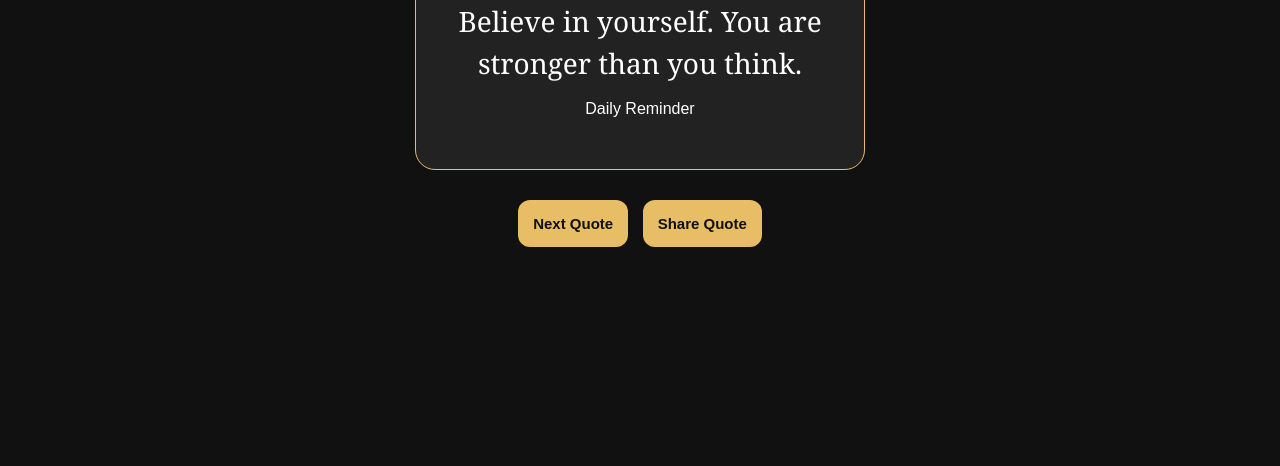
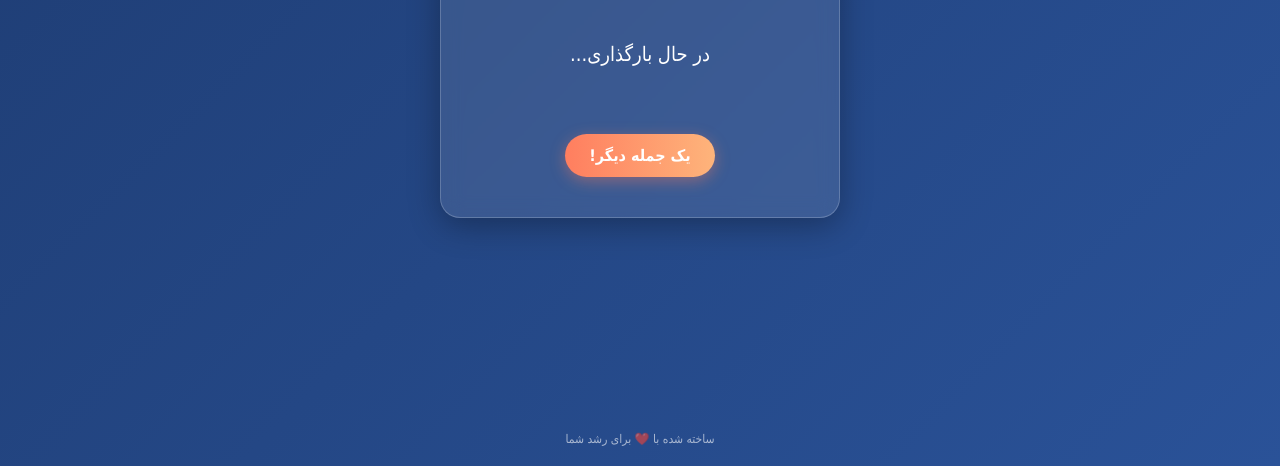
Before and after one commit to raziqchina-svg/daily-motivation, a plain HTML site: page index.html in a window 1280 px wide. Shown: the part 334-800 px from the top of the page. Drawn offline with Linux system fonts and the light colour scheme.

Commit message:
Update index.html

```diff
--- a/index.html
+++ b/index.html
@@ -1,96 +1,106 @@
-
 <!DOCTYPE html>
-<html lang="en">
+<html lang="fa" dir="rtl">
 <head>
     <meta charset="UTF-8">
-<meta name="viewport" content="width=device-width, initial-scale=1">
-<meta name="theme-color" content="#111111">
+    <meta name="viewport" content="width=device-width, initial-scale=1.0, maximum-scale=1.0, user-scalable=no">
+    <title>انگیزه روزانه | Daily Motivation</title>
+
+    <!-- اتصال به فایل PWA (بعدا کاملش می‌کنیم) -->
     <link rel="manifest" href="manifest.json">
-<title>Daily Motivation</title>
+
     <style>
+        /* استایل‌های کلی */
+        * {
+            box-sizing: border-box;
+            margin: 0;
+            padding: 0;
+            font-family: 'Vazirmatn', Tahoma, sans-serif;
+        }
+
         body {
-  margin: 0;
-  min-height: 100vh;
+            background: linear-gradient(135deg, #1e3c72 0%, #2a5298 100%);
+            color: white;
+            height: 100vh;
             display: flex;
+            flex-direction: column;
+            align-items: center;
             justify-content: center;
+            text-align: center;
+            padding: 20px;
+        }
+
+        /* کارت اصلی */
+        .card {
+            background: rgba(255, 255, 255, 0.1);
+            backdrop-filter: blur(10px);
+            -webkit-backdrop-filter: blur(10px);
+            border: 1px solid rgba(255, 255, 255, 0.2);
+            border-radius: 20px;
+            padding: 40px 20px;
+            width: 100%;
+            max-width: 400px;
+            box-shadow: 0 8px 32px 0 rgba(0, 0, 0, 0.3);
+        }
+
+        h1 {
+            font-size: 24px;
+            margin-bottom: 20px;
+            font-weight: bold;
+        }
+
+        /* محل نمایش جمله انگیزشی */
+        #quote-text {
+            font-size: 20px;
+            line-height: 1.6;
+            min-height: 100px;
+            display: flex;
             align-items: center;
-  background: #111;
+            justify-content: center;
+            transition: opacity 0.5s ease;
+        }
+
+        /* دکمه تغییر جمله */
+        button {
+            background: #ff7e5f;
+            background: linear-gradient(to right, #ff7e5f, #feb47b);
             color: white;
-  font-family: Arial, sans-serif;
-  text-align: center;
+            border: none;
+            padding: 12px 24px;
+            border-radius: 50px;
+            font-size: 16px;
+            font-weight: bold;
+            cursor: pointer;
+            margin-top: 30px;
+            box-shadow: 0 4px 15px rgba(255, 126, 95, 0.4);
+            transition: transform 0.2s, box-shadow 0.2s;
         }
-main {
-  width: 88%;
-  max-width: 450px;
+
+        button:active {
+            transform: scale(0.95);
         }
-h1 { color: #e7bd65; }
-.card {
-  background: #222;
-  border: 1px solid #e7bd65;
-  border-radius: 20px;
-  padding: 35px 20px;
-  margin: 25px 0;
-}
-#quote {
-  font-family: Georgia, serif;
-  font-size: 28px;
-  line-height: 1.5;
-}
-button {
-  background: #e7bd65;
-  color: #111;
-  border: none;
-  border-radius: 12px;
-  padding: 15px;
-  margin: 5px;
-  font-size: 15px;
-  font-weight: bold;
+
+        /* فوتر */
+        footer {
+            position: absolute;
+            bottom: 20px;
+            font-size: 12px;
+            opacity: 0.6;
         }
     </style>
 </head>
 <body>
-<main>
-<h1>DAILY MOTIVATION</h1>
+
     <div class="card">
-  <div id="quote">Believe in yourself. You are stronger than you think.</div>
-  <p id="author">Daily Reminder</p>
+        <h1>✨ انگیزه روزانه ✨</h1>
+
+        <!-- متن جمله اینجا قرار می‌گیرد -->
+        <p id="quote-text">در حال بارگذاری...</p>
+
+        <!-- دکمه تعویض -->
+        <button onclick="getNewQuote()">یک جمله دیگر!</button>
     </div>
-<button onclick="nextQuote()">Next Quote</button>
-<button onclick="shareQuote()">Share Quote</button>
-</main>
 
-<script>
-const quotes = [
-"Believe in yourself. You are stronger than you think.",
-"Your future is created by what you do today.",
-"Dream big. Start small. Act now.",
-"Never give up on your dreams.",
-"Success begins with discipline.",
-"Every day is a new opportunity.",
-"Focus on progress, not perfection.",
-"Your only limit is your mind.",
-"Work hard and stay humble.",
-"Make today count."
-];
+    <footer>ساخته شده با ❤️ برای رشد شما</footer>
 
-function nextQuote() {
-  let i = Math.floor(Math.random() * quotes.length);
-  document.getElementById("quote").textContent = quotes[i];
-}
-
-function shareQuote() {
-  let q = document.getElementById("quote").textContent;
-  if (navigator.share) {
-    navigator.share({title:"Daily Motivation", text:q});
-  } else {
-    navigator.clipboard.writeText(q);
-    alert("Quote copied!");
-  }
-}
-
-if ("serviceWorker" in navigator) {
-  navigator.serviceWorker.register("./sw.js");
-}
-</script>
 </body>
 </html>
```
Lines whose indentation alone changed are shown as unchanged.
